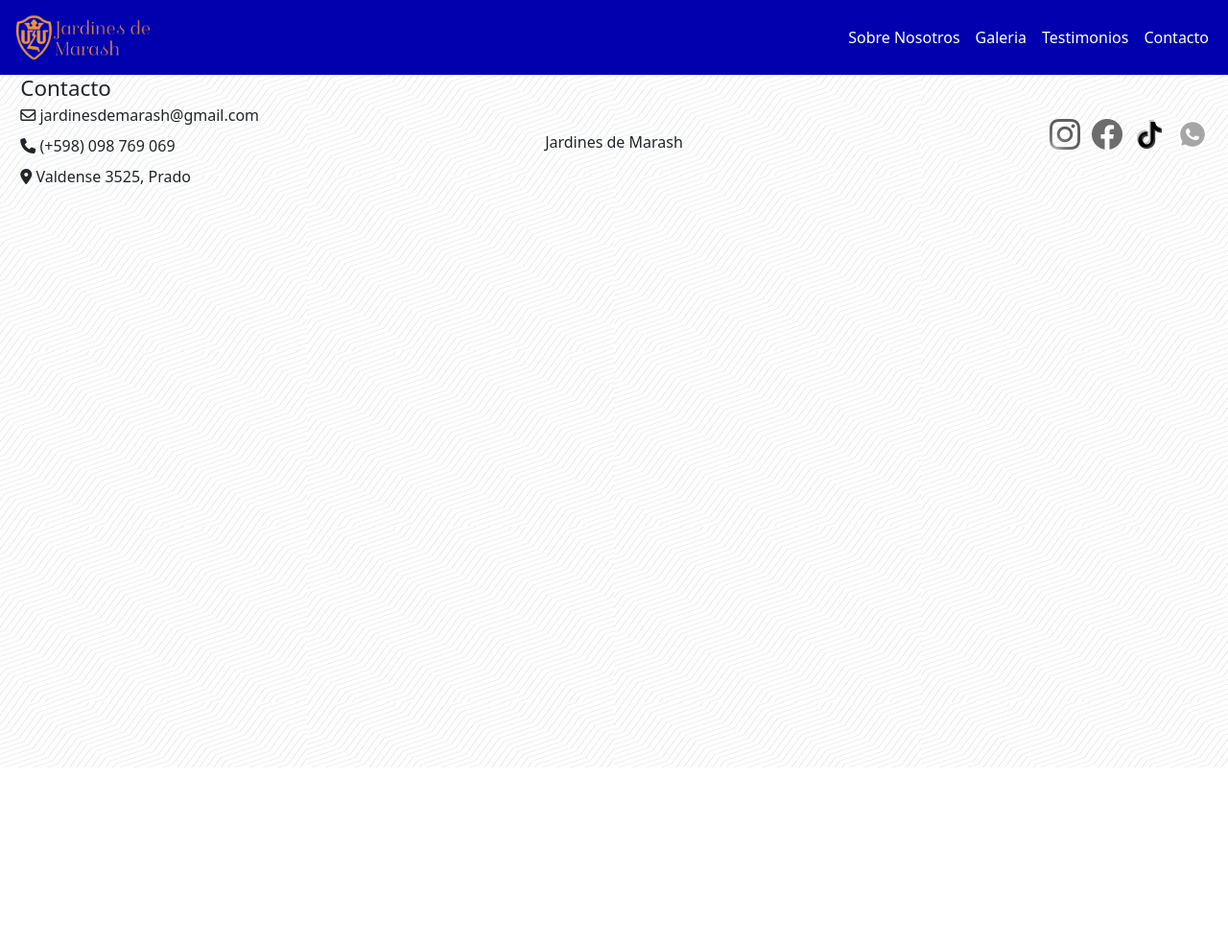
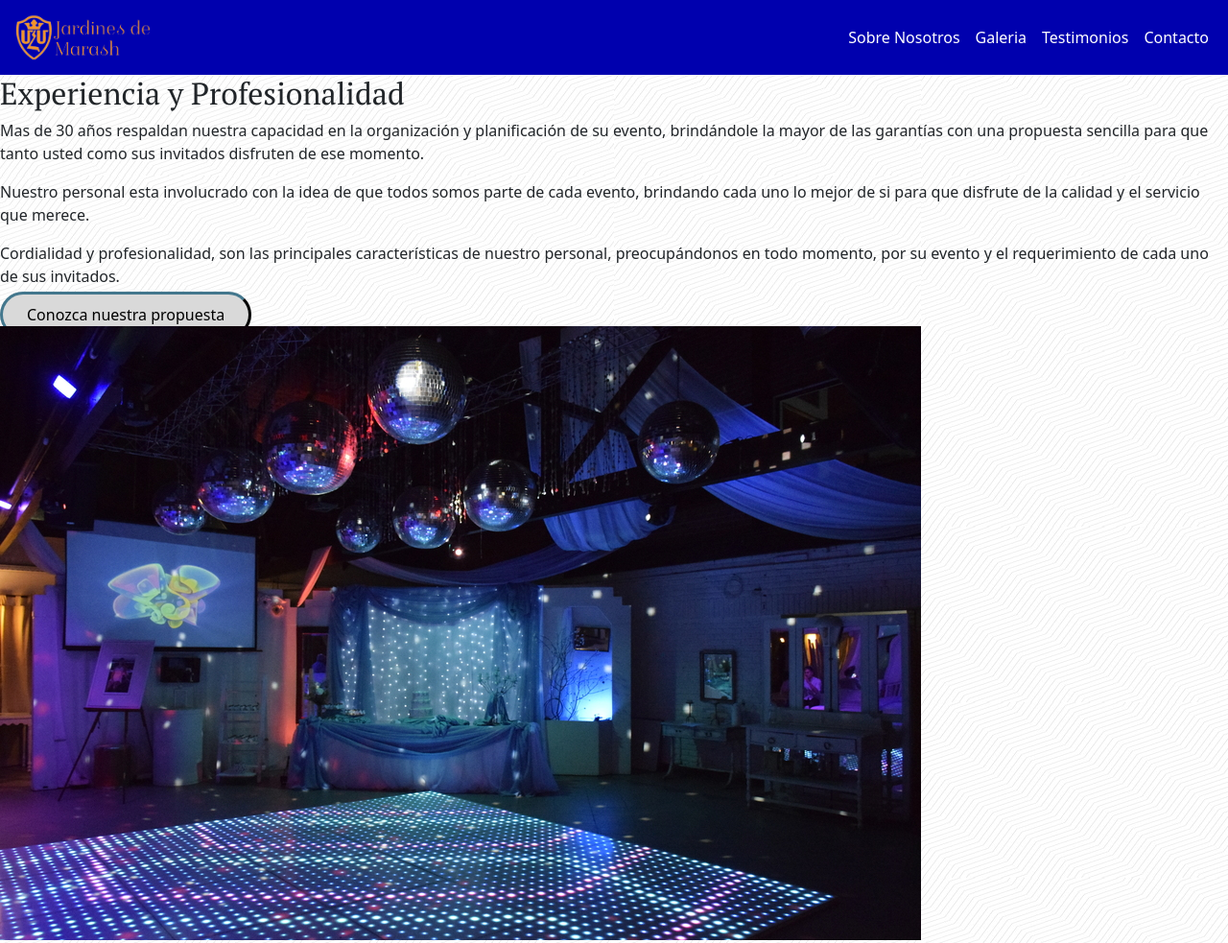
Before and after one commit to NunezSantiago/coderhousedesarrolloweb, a plain HTML site: page pages/propuesta.html in a window 1280 px wide. Shown: the top 983 px of the page at 96% size. Before the commit the page ends 800 px from the top, so only its background shows below. Drawn offline with nearby package versions, Linux system fonts and the light colour scheme.

Commit message:
Se agrega pagina de propuesta sin estilar

```diff
--- a/pages/propuesta.html
+++ b/pages/propuesta.html
@@ -36,7 +36,31 @@
             </div>
         </div>
     </nav>
-    <main></main>
+    <main>
+        <section>
+            <div>
+                <h2>Experiencia y Profesionalidad</h2>
+                <p>Mas de 30 años respaldan nuestra capacidad en la organización y planificación de su evento,
+                    brindándole la mayor de las garantías con una propuesta sencilla para que tanto usted como sus invitados disfruten de ese momento.</p>
+            </div>
+        </section>
+        <section>
+            <div>
+                <p>Nuestro personal esta involucrado con la idea de que todos somos parte de cada evento, brindando cada uno lo mejor de si para que
+                    disfrute de la calidad y el servicio que merece.</p>
+            </div>
+            <div>
+                <p>Cordialidad y profesionalidad, son las principales características de nuestro personal, preocupándonos en todo momento, por su evento y el requerimiento
+                    de cada uno de sus invitados.</p>
+            </div>
+        </section>
+        <section>
+            <a href="propuesta.html" class="roundedButton">Conozca nuestra propuesta</a>
+        </section>
+        <section class="imgFinalPropuesta">
+            <img src="../img/fotos_salon/propuesta.jpg" alt="">
+        </section>
+    </main>
     <footer class="d-flex">
         <div>
             <p>Contacto</p>
```
Also changed, not shown: img/fotos_salon/propuesta.jpg (added).
